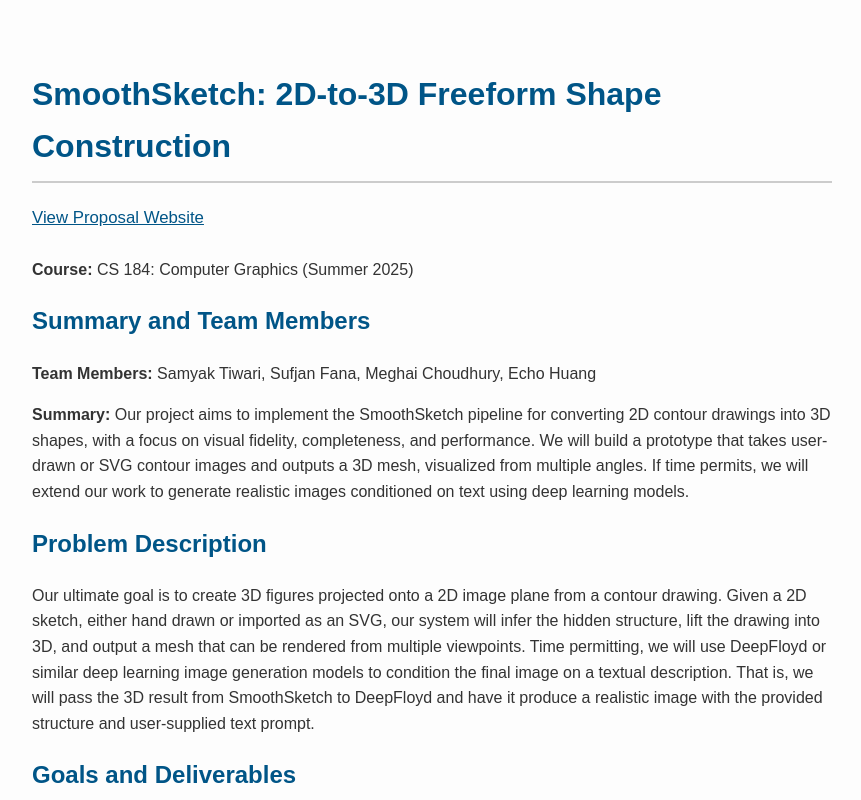
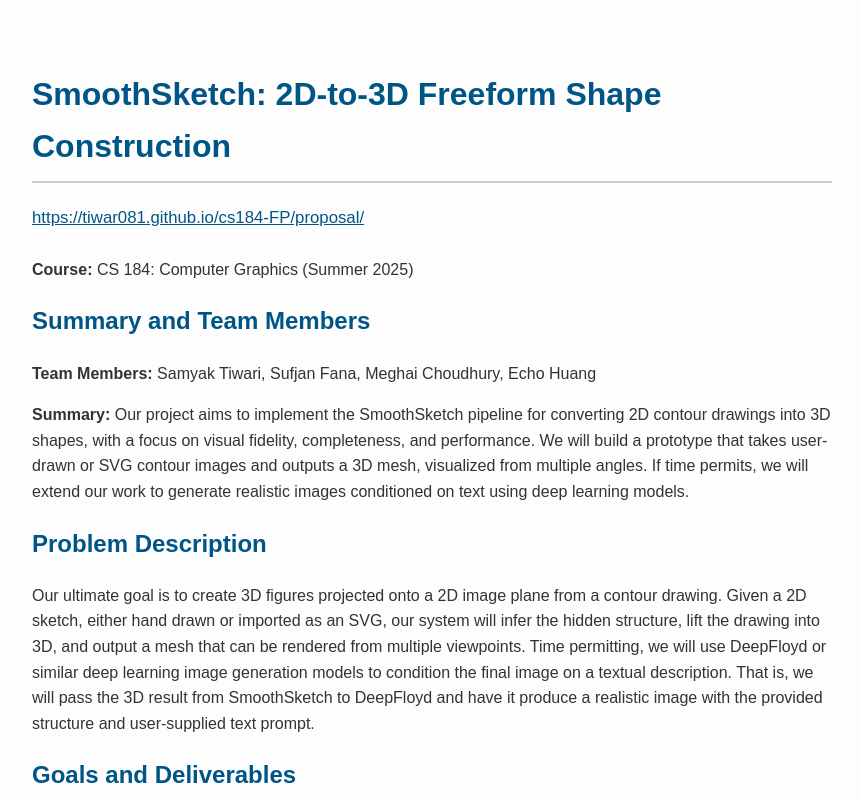
Before and after one commit to tiwar081/cs184-FP, a plain HTML site: page docs/proposal/index.html in a window 1280 px wide. Shown: the top 800 px of the page, without its empty margins (208-1069 px from the left). Drawn offline with Linux system fonts and the light colour scheme.

Commit message:
added website link

```diff
--- a/docs/proposal/index.html
+++ b/docs/proposal/index.html
@@ -37,7 +37,7 @@
 <body>
 
 <h1>SmoothSketch: 2D-to-3D Freeform Shape Construction</h1>
-<a class="proposal-link" href="https://tiwar081.github.io/cs184-FP/proposal/" target="_blank">View Proposal Website</a>
+<a class="proposal-link" href="https://tiwar081.github.io/cs184-FP/proposal/" target="_blank">https://tiwar081.github.io/cs184-FP/proposal/</a>
 <p><strong>Course:</strong> CS 184: Computer Graphics (Summer 2025)</p>
 
 <h2>Summary and Team Members</h2>
```
